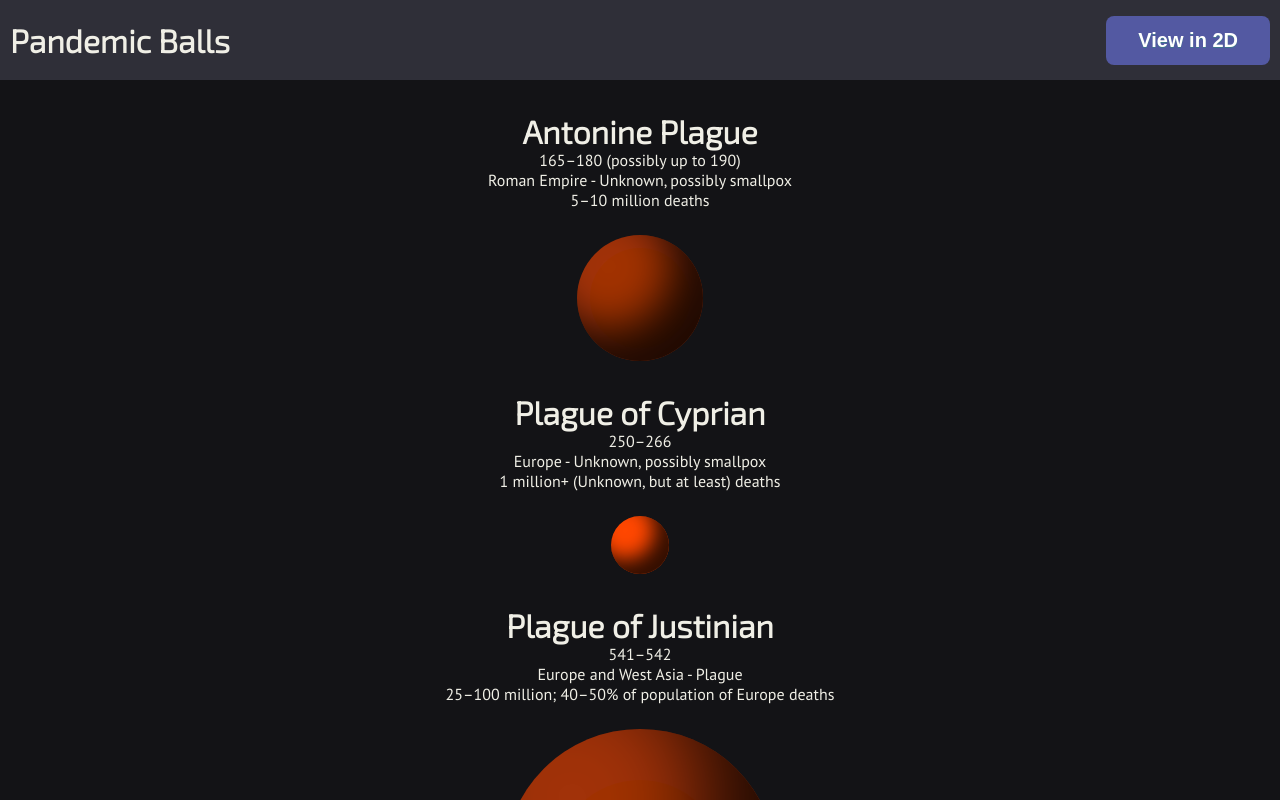
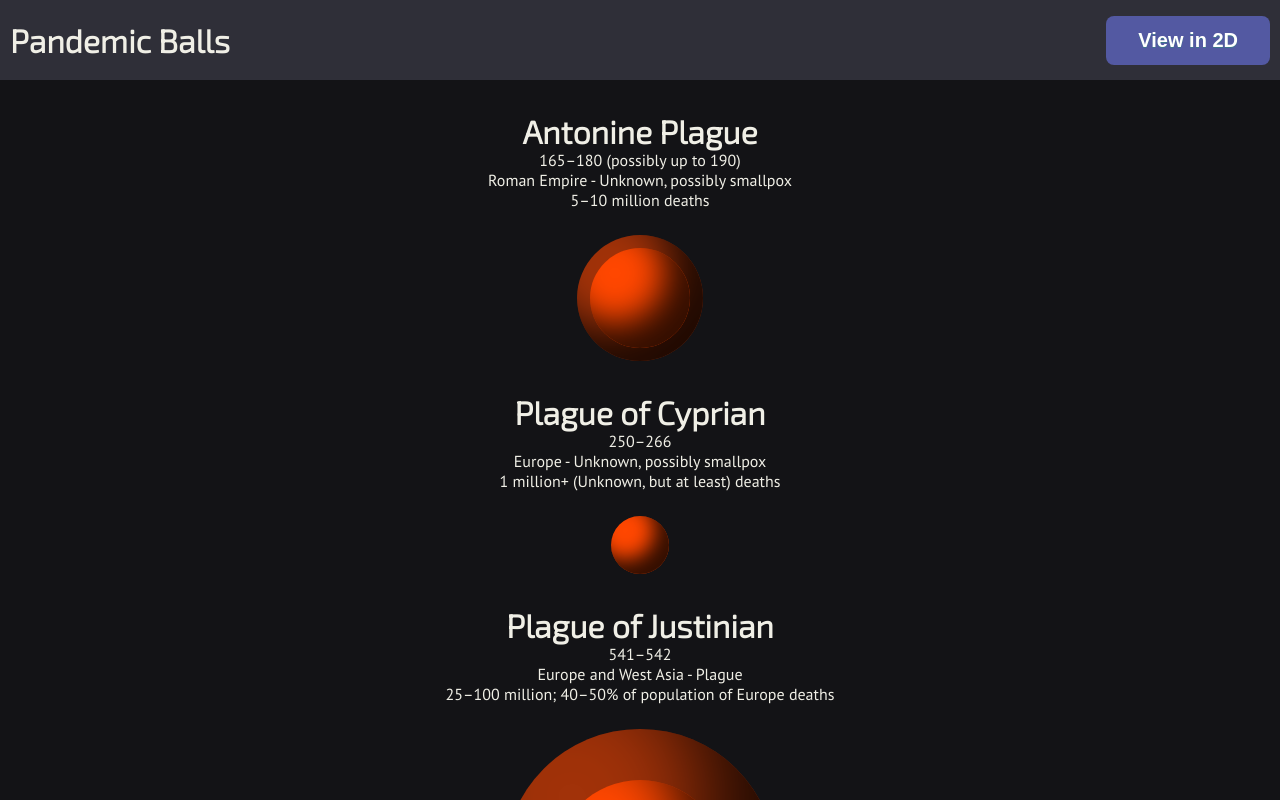
Before and after one commit to lebull/pandemicBalls, a React (Create React App) app: page / in a window 1280 px wide. Shown: the top 800 px of the page. Built offline with nearby package versions, Linux system fonts and the light colour scheme.

Commit message:
Fix ball colors

```diff
--- a/src/components/events/Event.scss
+++ b/src/components/events/Event.scss
@@ -21,7 +21,6 @@
     }
 }
 
-
 .Circle {
     display: flex;
     align-content: center;
@@ -33,9 +32,6 @@
     &.transparent{
         background-color: rgba(255, 71, 0, 0.6);
 
-        .Circle {
-            mix-blend-mode: darken;
-        }
     }
 
     transition: width 1s, height 1s, box-shadow 1s;
--- a/src/components/utility/TopBar/TopBar.scss
+++ b/src/components/utility/TopBar/TopBar.scss
@@ -46,5 +46,6 @@ button:hover {
 }
 button:active {
 	position:relative;
-	top:1px;
+    top:1px;
+    border-width: 0px;
 }
```
